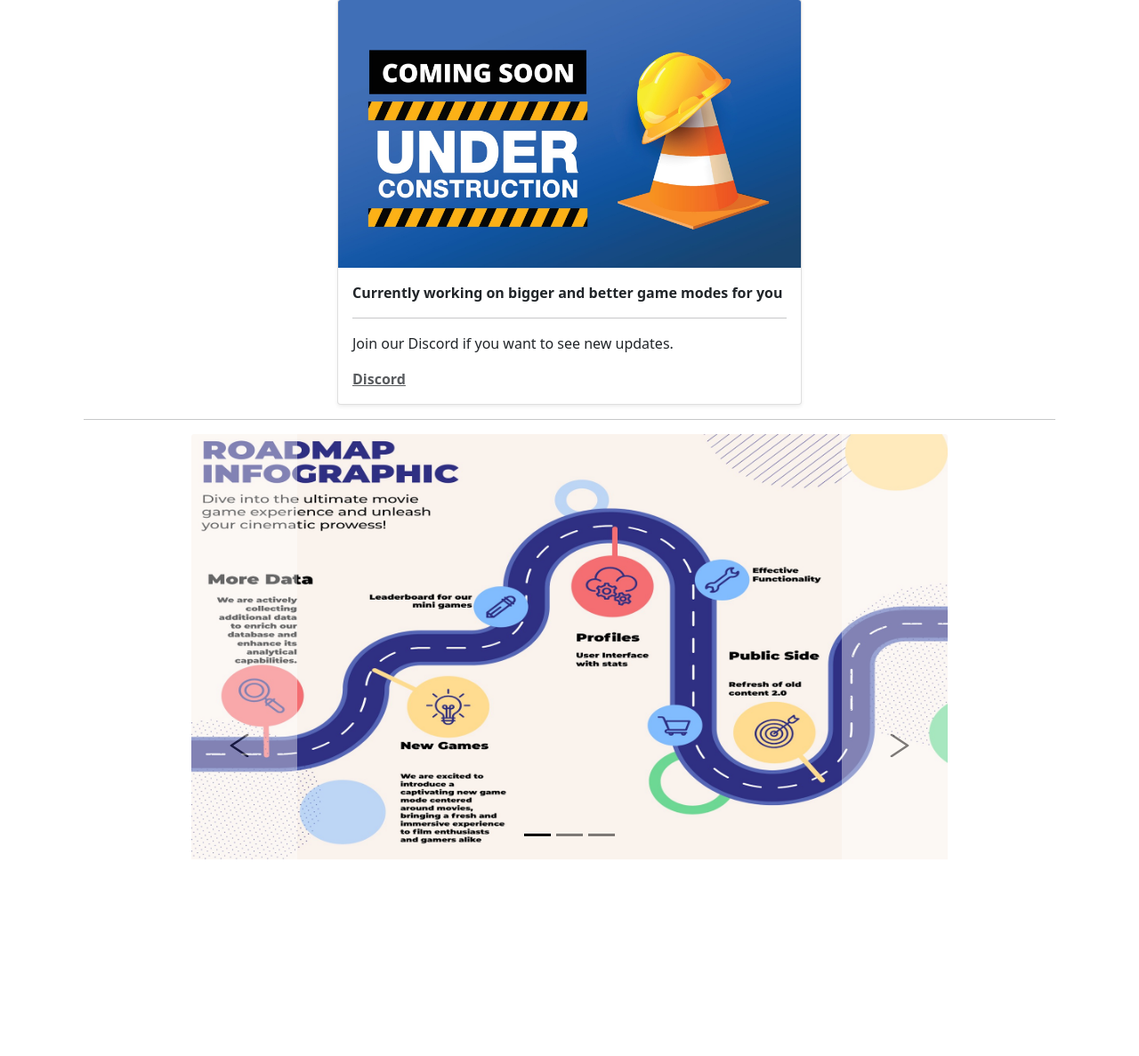
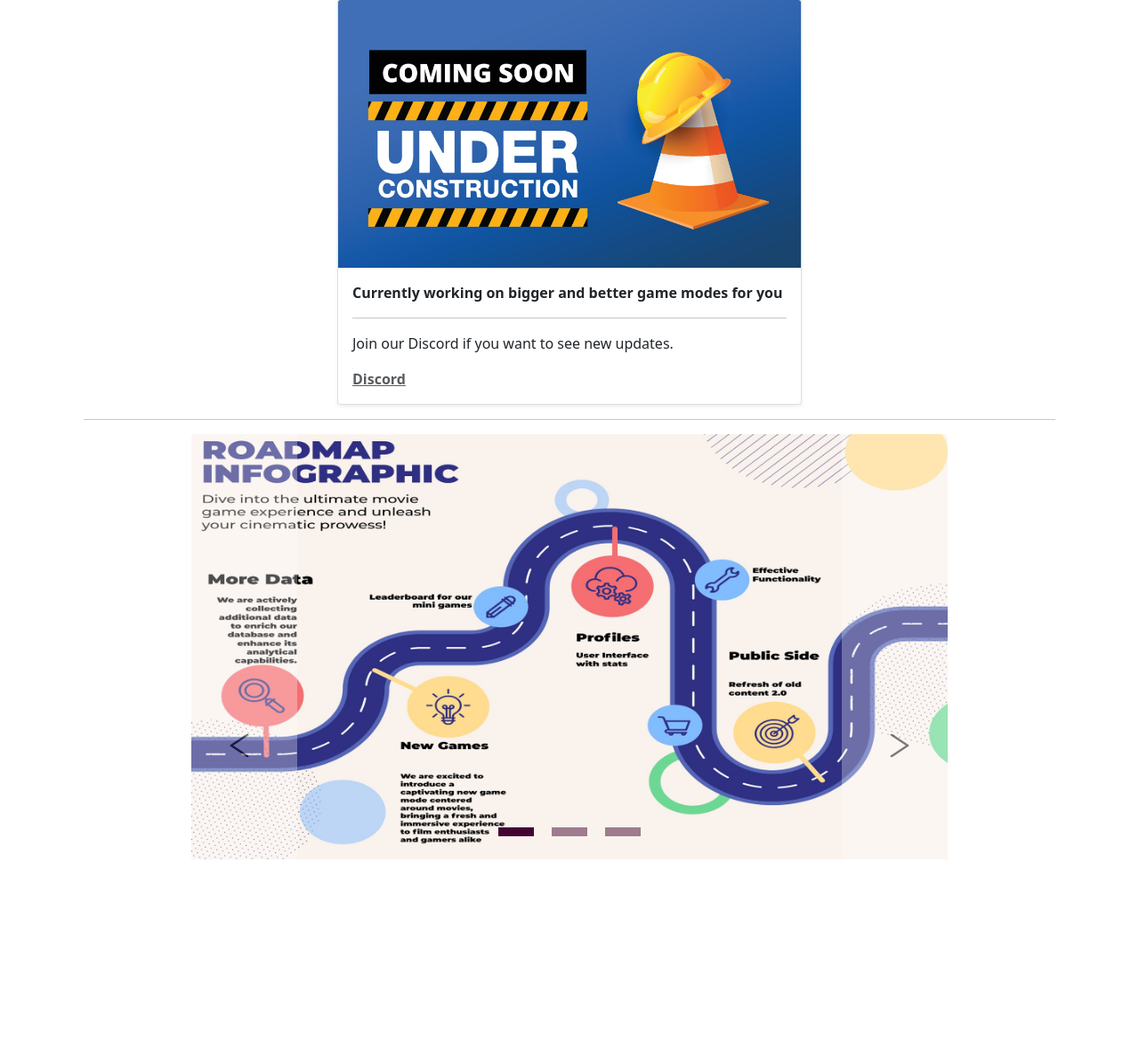
Before and after one commit to Kalvezu/RottenTomatoButBetter, a Flask app: page / in a window 1280 px wide. Shown: the part 774-1961 px from the top of the page at 89% size. Run offline with Flask 3, Linux system fonts and the light colour scheme.

Commit message:
indicators

```diff
--- a/rtbb/static/carousel.css
+++ b/rtbb/static/carousel.css
@@ -2,6 +2,16 @@
   filter: invert(100%);
   position: static;
   }
+
+ .carousel-indicators button {
+  height: 10px !important;
+  width: 40px !important;
+  margin: 0 10px !important;
+  border: none;
+  background-color: #bcfbcd !important;
+  cursor: pointer;
+}
+
 
 
 .carousel-control-prev-icon,
@@ -11,6 +21,7 @@
   transform: scaleX(1.5);
   background-size: 100% 100%;
   filter: invert(100%);
+  cursor: pointer;
   }
 .carousel-control-prev,
 .carousel-control-next{
@@ -18,4 +29,5 @@
   align-items: center;
   justify-content: center;
   height: 700px; /* Adjust this value as needed */
+  cursor: pointer;
   }
--- a/rtbb/templates/home.html
+++ b/rtbb/templates/home.html
@@ -77,11 +77,11 @@
           <img src="{{ url_for('static', filename='image3.jpg') }}" alt="test" class="card-img-top">
         </div>
       </div>
-      <button class="carousel-control-prev" type="button" style="background-color:rgba(255, 255, 255, 0.8); fill: 100%" data-bs-target="#myCarousel" data-bs-slide="prev">
+      <button class="carousel-control-prev" type="button" style="background-color:rgba(255, 255, 255, 0.6); fill: 70%" data-bs-target="#myCarousel" data-bs-slide="prev">
         <i class="carousel-control-prev-icon" aria-hidden="true"></i>
         <span class="visually-hidden">Previous</span>
       </button>
-      <button class="carousel-control-next" type="button" style="background-color:rgba(255, 255, 255, 0.8); fill: 100%" data-bs-target="#myCarousel" data-bs-slide="next">
+      <button class="carousel-control-next" type="button" style="background-color:rgba(255, 255, 255, 0.6); fill: 70%" data-bs-target="#myCarousel" data-bs-slide="next">
         <span class="carousel-control-next-icon" aria-hidden="true"></span>
         <span class="visually-hidden">Next</span>
       </button>
```
